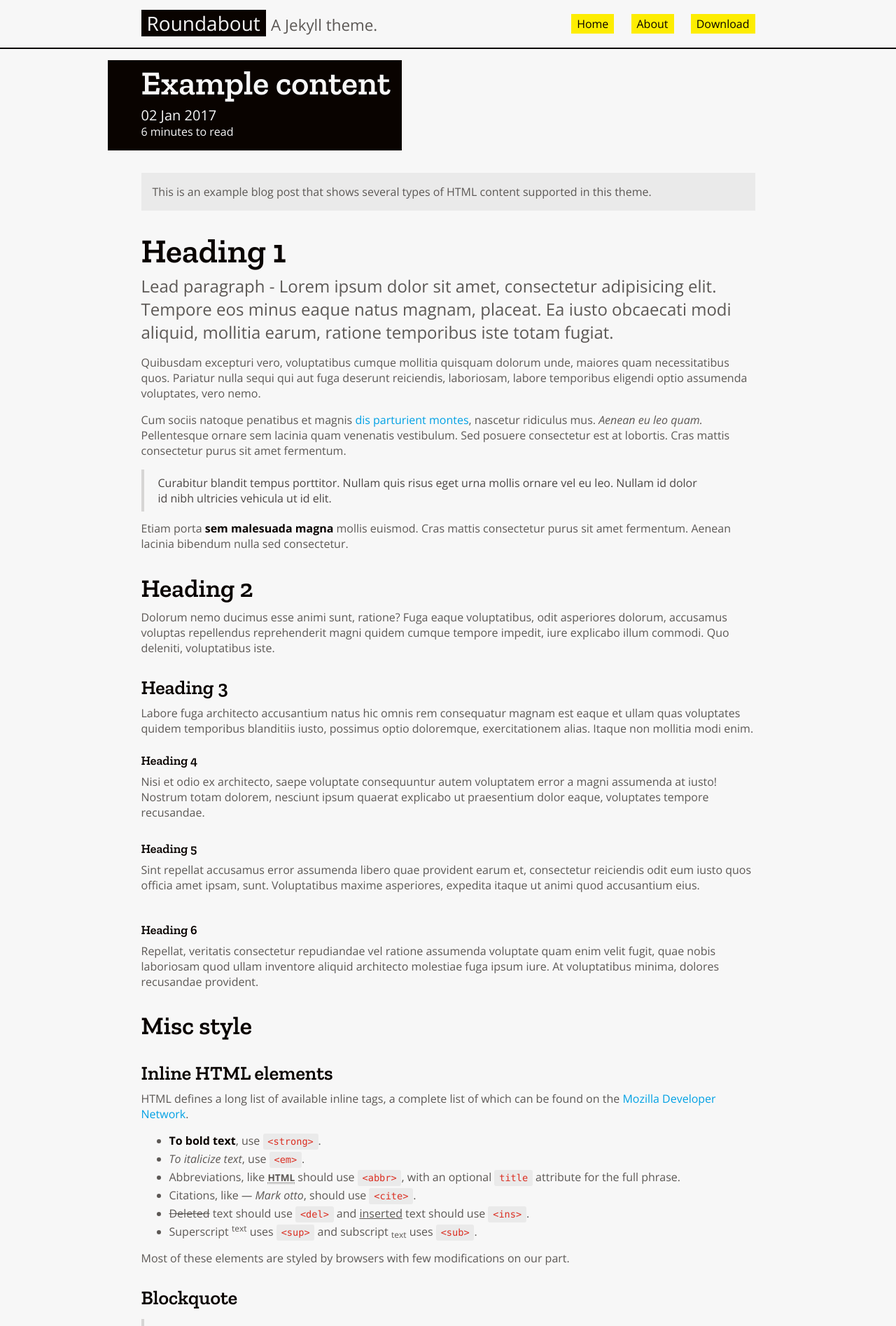
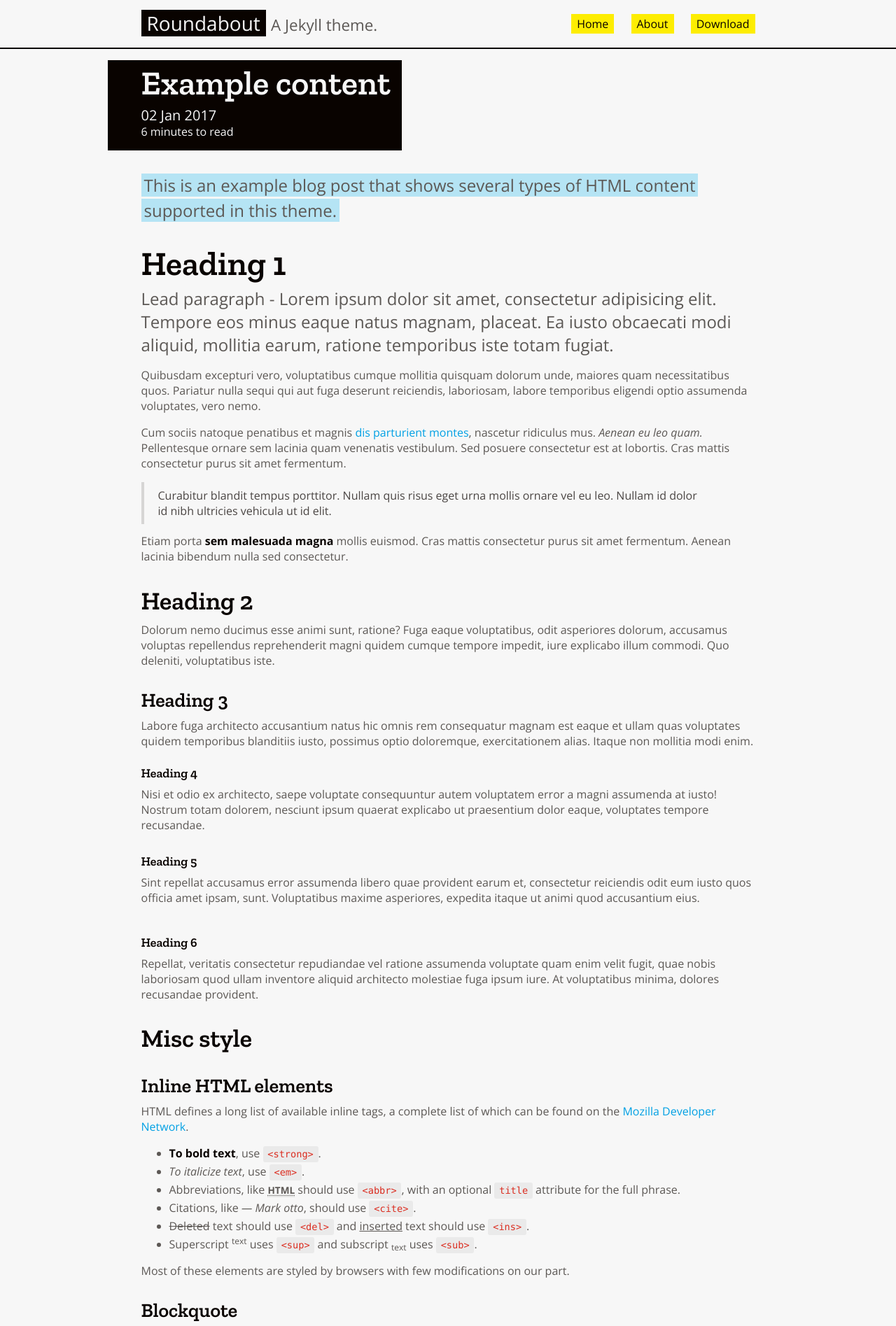
Before and after one commit to blvdgroup/roundabout, a Jekyll site: the page built from _posts/2017-01-02-example-content.md, in a window 1280 px wide. Shown: the top 1895 px of the page at 70% size. Built offline with Jekyll 4.4.1, drawn with Linux system fonts in a browser that asks for light colours.

Commit message:
:star2: Experimenting with page subtitles
You can use `subtitle` on your YAML frontmatter to feature a post
subtitle.

```diff
--- a/_layouts/post.html
+++ b/_layouts/post.html
@@ -20,6 +20,11 @@ layout: default
         <span class="post-reading-time">{{ words | plus: 180 | divided_by: 180 | append: " minutes to read" }}</span>
       {% endunless %}
     </div>
+    {% if page.subtitle %}
+    <div class="post-subtitle">
+      <span>{{ page.subtitle }}</span>
+    </div>
+    {% endif %}
   </header>
   {{ content }}
 </article>
--- a/_posts/2017-01-02-example-content.md
+++ b/_posts/2017-01-02-example-content.md
@@ -1,12 +1,8 @@
 ---
 layout: post
 title: Example content
-abstract: "This is an example blog post that shows several types of HTML content supported in this theme."
+subtitle: "This is an example blog post that shows several types of HTML content supported in this theme."
 ---
-
-<div class="message">
-  This is an example blog post that shows several types of HTML content supported in this theme.
-</div>
 
 # Heading 1
 
--- a/_scss/pages/_posts.scss
+++ b/_scss/pages/_posts.scss
@@ -66,3 +66,24 @@
   margin-top: -.5rem;
   margin-bottom: .5rem;
 }
+
+// Post subtitle/abstract
+// 1. This is needed for Chrome and Safari to properly render `box-decoration-
+// break`.
+.post-subtitle {
+  margin: 2rem 0;
+
+  span {
+    font-size: 1.25rem;
+    font-weight: 300;
+    line-height: 1.5;
+    padding: 0 .25rem;
+    background-color: $base0C;
+    -webkit-box-decoration-break: clone; // 1
+    box-decoration-break: clone;
+
+    @media (min-width: $media-breakpoint-md) {
+      font-size: 1.5rem;
+    }
+  }
+}
```
